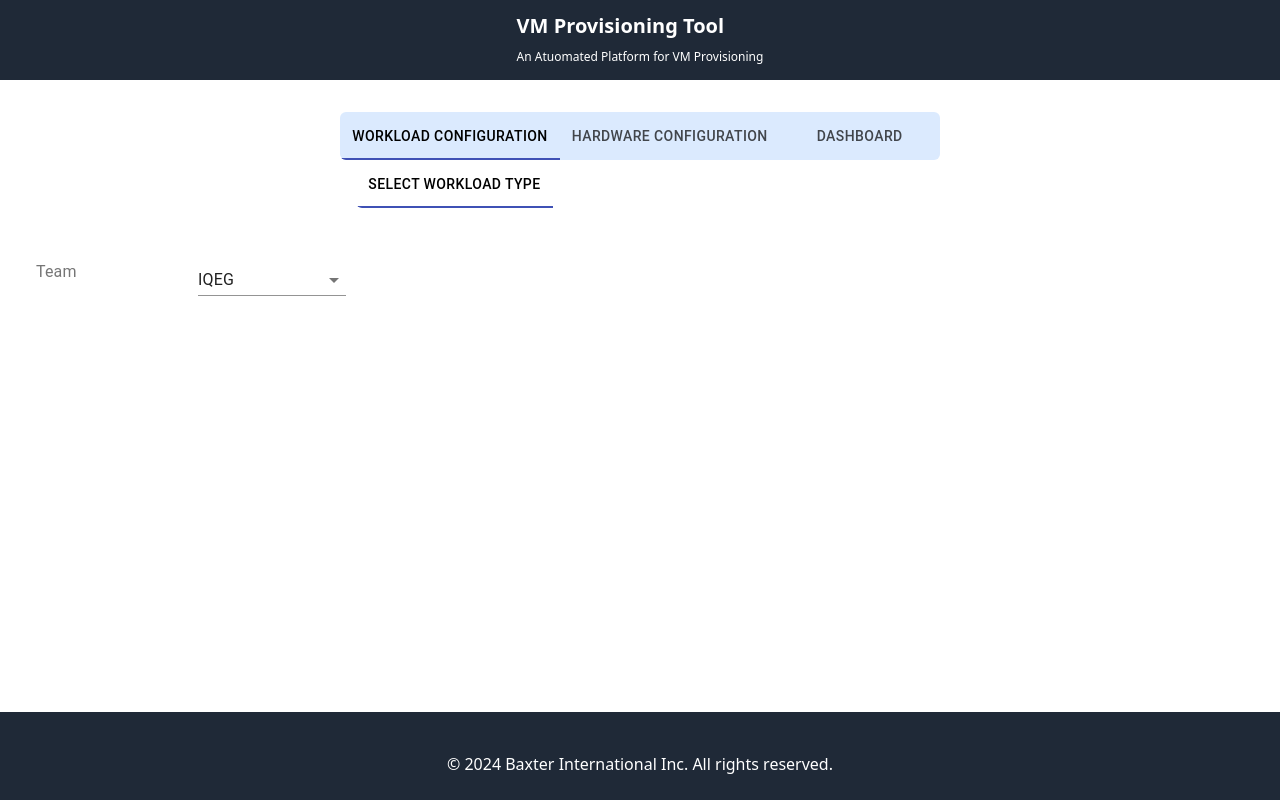
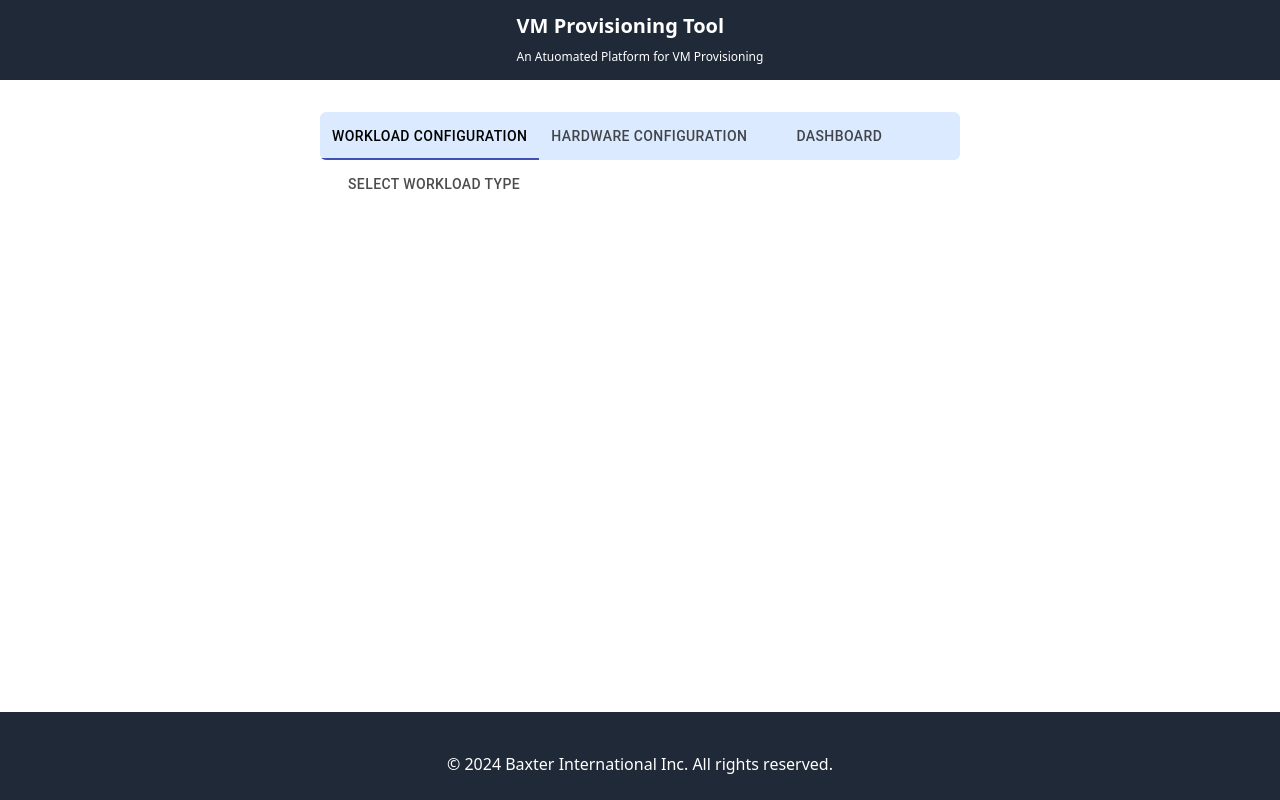
Before and after one commit to kkumarM/vm_provisioner, a React (Create React App) app: page / in a window 1280 px wide. Built offline with nearby package versions, Linux system fonts and the light colour scheme.

Commit message:
Added Workload conf and made design changes

```diff
--- a/src/actions/workloadAction.js
+++ b/src/actions/workloadAction.js
@@ -1,7 +1,7 @@
 import axios from "axios";
 import * as actionTypes from "./actionTypes";
 
-export const setWorkloadConfvalues = (config_values) => {
+export const setTeamConfvalues = (config_values) => {
     return {
         type: actionTypes.SET_TEAM_VALUES,
         payload: config_values
--- a/src/components/WorkloadConfiguration/workload.js
+++ b/src/components/WorkloadConfiguration/workload.js
@@ -7,6 +7,7 @@ import {
     FormGroup,
 } from "@material-ui/core";
 import { useDispatch, useSelector } from "react-redux";
+import { Select, Option } from "@material-tailwind/react";
 import * as workloadAction from "../../actions/workloadAction"
 
 function WorkloadConfig(props) {
@@ -14,29 +15,73 @@ function WorkloadConfig(props) {
 
     const { workload_configuration } = useSelector((state) => state.workload_parameters)
 
-    const handleWorkloadConfig = (e) => {
+    const handleTeamConfig = (e) => {
         let config_values = workload_configuration;
-        let val = e.target.value;
 
         config_values = { ...config_values, teams: e.target.value };
         console.log(workload_configuration, "conf values")
-        dispatch(workloadAction.setWorkloadConfvalues(config_values))
+        dispatch(workloadAction.setTeamConfvalues(config_values))
+    }
+
+    const handleVersionConfig = (e) => {
+        let version = workload_configuration;
+
+        version = { ...version, mdap_version: e.target.value };
+        dispatch(workloadAction.setTeamConfvalues(version))
     }
     return (
 
-        <div className="py-10">
+        <div className="flex py-10 px-20  mx-auto justify-between items-center">
 
-        <Grid container id="edge_container" className="m-4 w-full px-5">
-            <Grid items xs={3}>
+        <div container id="edge_container" className="px-4  mx-auto border border-red-500">
+            <div className="flex w-full justify-between">
                 <FormGroup row className="flex justify-between">
 
-                    <FormLabel className="text-xl font-extrabold">Team</FormLabel>
+                    <FormLabel className="font-bold text-2xl mt-2 ">Team :</FormLabel>
 
-                    <FormControl className="space-x-4">
+                    <FormControl className="flex">
                         <NativeSelect
                         value={workload_configuration.teams}
-                        onChange={(e) => handleWorkloadConfig(e)}
+                        onChange={(e) => handleTeamConfig(e)}
                         name="teams"
+                        variant="standard"
+                        className="bg-red shadow-md shadow-blue-300 rounded-sm bg-slate-400 px-2 w-72"
+                        >
+                        <option value="IQEG">IQEG</option>
+                        <option value="CQI">CQI</option>
+                        <option value="DeviceVue">DeviceVue</option>
+                        <option value="S3">S3</option>
+                        <option value="Automation">Automation</option>
+                        <option value="QA & Verification">QA & Verification</option>
+                        <option value="INDA">INDA</option>
+                        <option value="HCL-Pump">HCL-Pump</option>
+                         {/* {
+                             teams.map((item, index) => {
+                                 return (
+                                     <option value={item} key={index}>
+                                     {item}
+                                     </option>
+                                     );
+                                    } */}
+
+
+
+                        </NativeSelect>
+
+                    </FormControl>
+                </FormGroup>
+
+                <FormGroup row className="flex  justify-between">
+
+                    <FormLabel className="font-bold text-2xl mt-12 mx-10">Mdap Version :</FormLabel>
+
+                    <FormControl className="flex">
+                        <NativeSelect
+                        value={workload_configuration.teams}
+                        onChange={(e) => handleVersionConfig(e)}
+                        name="teams"
+                        variant="standard"
+                        className="bg-red shadow-md shadow-blue-300 rounded-sm bg-slate-400 px-2 w-72 mt-10"
                         >
                         <option value="IQEG">IQEG</option>
                         <option value="CQI">CQI</option>
@@ -62,11 +107,32 @@ function WorkloadConfig(props) {
                     </FormControl>
 
                 </FormGroup>
-            </Grid>
-        </Grid>
+            </div>
+        </div>
         </div>
 
     );
+    // return (
+    //     <div className="flex w-72 mx-auto flex-col gap-6">
+    //         <Select color='blue'
+    //         // variant="outlined"
+    //         label="Select Team"
+    //         value={workload_configuration.teams}
+    //         onChange={(e) => handleWorkloadConfig(e)}
+    //         name="teams" >
+    //             <Option>IQEG</Option>
+    //             <Option> CQI </Option>
+    //             <Option> DeviceVue </Option>
+    //             <Option> S3  </Option>
+    //             <Option> Automation </Option>
+    //             <Option> QA & Verification </Option>
+    //             <Option> INDA </Option>
+    //             <Option> HCL - Pump </Option>
+    //         </Select>
+    //     </div>
+    // );
+
+
 }
 
 export default WorkloadConfig;
--- a/src/components/common/Main.js
+++ b/src/components/common/Main.js
@@ -19,8 +19,8 @@ function TabPanel(props) {
 
 const Main = () => {
     const [firstLevelTabValue, setFirtLevelTabValue] = React.useState(0);
-    const [workloadConf, setWorkloadConf] = React.useState(0);
-    const [hardwareConf, setHardwareConf] = React.useState(0);
+    const [workloadConf, setWorkloadConf] = React.useState(undefined);
+    // const [hardwareConf, setHardwareConf] = React.useState(0);
 
 
     const handleTabChange = (event, newValue) => {
@@ -31,23 +31,23 @@ const Main = () => {
         setWorkloadConf(newValue);
     }
 
-    const hardwareConfClick = (event, newValue) => {
-        setHardwareConf(newValue);
-    }
+    // const hardwareConfClick = (event, newValue) => {
+    //     setHardwareConf(newValue);
+    // }
   return (
-    <>
-    <div className='relative py-28 w-screen'>
+
+    <div className='relative py-28 justify-center w-screen'>
         <Grid container spacing={0} alignItems="center" className='flex place-content-center mx-auto w-full rounded-md'>
 
-        <Grid item sm={24} className="space-x-4">
-        <Tabs className='justify-between items-center bg-blue-100 rounded-md'
+        <Grid item sm={6} className="space-x-4">
+        <Tabs className='bg-blue-100 rounded-md'
         value={firstLevelTabValue}
         onChange={handleTabChange}
         indicatorColor='primary'
         >
             <Tab className='hover:bg-white hover:rounded-xl hover:p-2 hover:font-bold' label = "Workload Configuration" />
             <Tab className='hover:bg-white hover:rounded-xl hover:p-2 hover:font-bold' label = "Hardware Configuration" />
-            <Tab className='hover:bg-white hover:rounded-xl hover:p-2 hover:font-bold' label = "Dashboard" />
+            <Tab className='justify-between hover:bg-white hover:rounded-xl hover:p-2 hover:font-bold' label = "Dashboard" />
 
         </Tabs>
         <TabPanel value={firstLevelTabValue} index={0}>
@@ -65,11 +65,13 @@ const Main = () => {
         </Grid>
             </Grid>
 
-            <TabPanel value={workloadConf} index={0}>
+        <TabPanel value={workloadConf} index={0}>
+            <div className='mt-10 w-50'>
                 <WorkloadConfig />
-            </TabPanel>
+            </div>
+        </TabPanel>
     </div>
-    </>
+
   )
 }
 
--- a/src/reducers/workloadReducer.js
+++ b/src/reducers/workloadReducer.js
@@ -2,7 +2,8 @@ import * as actionTypes from "../actions/actionTypes"
 
 const initialState = {
   workload_configuration: {
-    teams: ""}
+    teams: "",
+    mdap_version: ""}
 
 };
 
```
